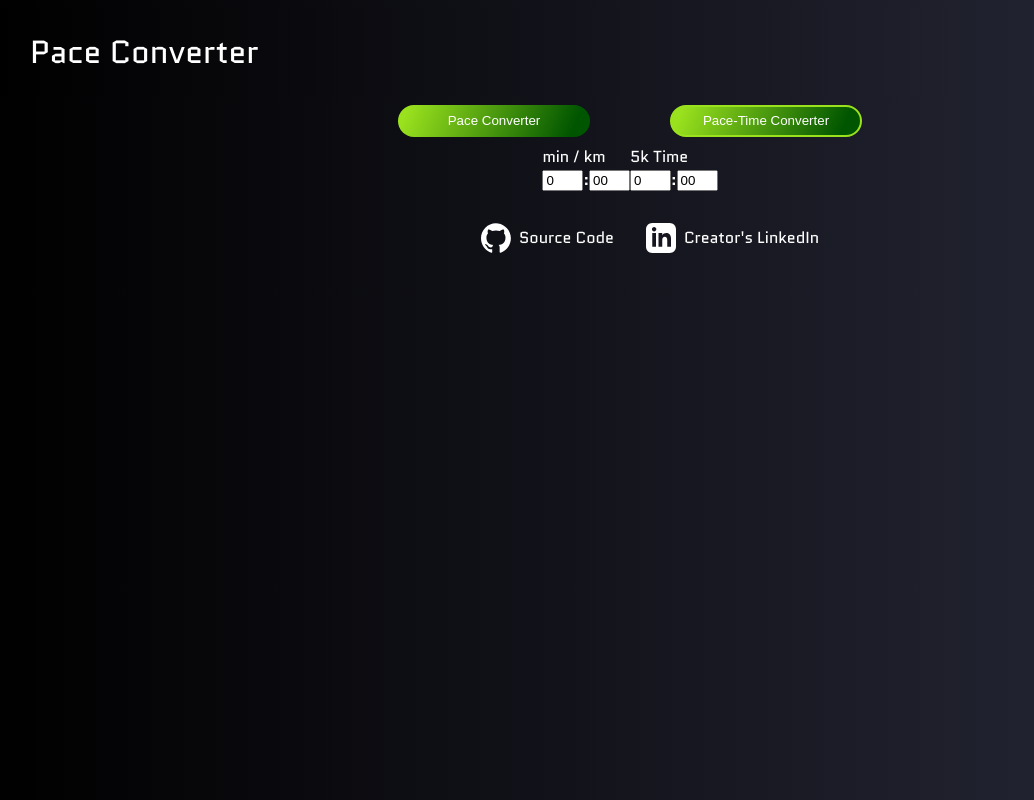
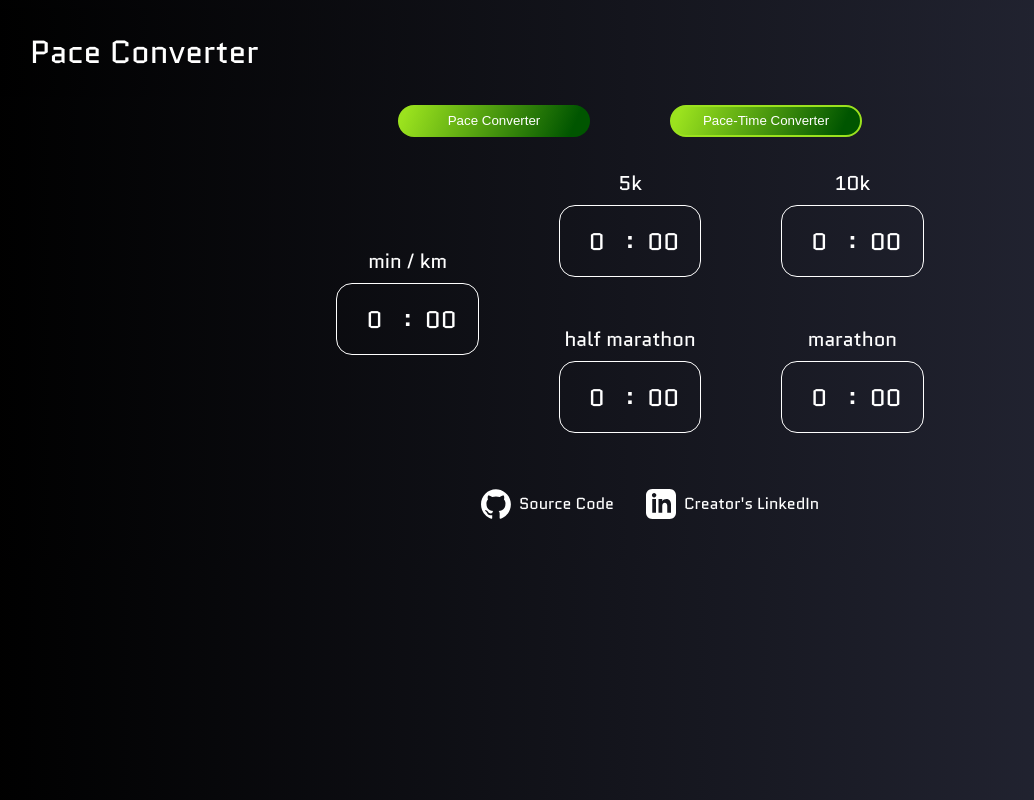
Before and after one commit to blsmxiu47/pace-converter, a React (Vite) app: page / in a window 1280 px wide. Both pictures are taken after a click on the button "Pace-Time Converter". Shown: the whole page, without its empty margins (10-1044 px from the left). Built offline with nearby package versions, Linux system fonts and the light colour scheme.

Commit message:
add calculations for 10k, half, marathon times

```diff
--- a/src/components/PaceTimeConverter.tsx
+++ b/src/components/PaceTimeConverter.tsx
@@ -5,13 +5,21 @@ import useDebounce from "../hooks/useDebounce"
 import { padZero, unpadZero, handleFocus } from "../utils/utils"
 
 // const KM_TO_MI = 0.62137119;
+const KM_TO_HM = 21.0975;
+const KM_TO_M = 42.195;
 const debounceDelay = 200;
 
 export default function PaceTimeConverter() {
     const [minPerKmMin, setMinPerKmMin] = useState<number>(0);
     const [minPerKmSec, setMinPerKmSec] = useState<number>(0);
-    const [timeMin, setTimeMin] = useState<number>(0);
-    const [timeSec, setTimeSec] = useState<number>(0);
+    const [fiveKTimeMin, setFiveKTimeMin] = useState<number>(0);
+    const [fiveKTimeSec, setFiveKTimeSec] = useState<number>(0);
+    const [tenKTimeMin, setTenKTimeMin] = useState<number>(0);
+    const [tenKTimeSec, setTenKTimeSec] = useState<number>(0);
+    const [halfMarathonTimeMin, setHalfMarathonTimeMin] = useState<number>(0);
+    const [halfMarathonTimeSec, setHalfMarathonTimeSec] = useState<number>(0);
+    const [marathonTimeMin, setMarathonTimeMin] = useState<number>(0);
+    const [marathonTimeSec, setMarathonTimeSec] = useState<number>(0);
 
     const [isKmSecValid, setIsKmSecValid] = useState(true);
     // const [isTimeSecValid, setIsTimeSecValid] = useState(true);
@@ -20,16 +28,25 @@ export default function PaceTimeConverter() {
 
     const debouncedMinPerKmMin = useDebounce(minPerKmMin, debounceDelay);
     const debouncedMinPerKmSec = useDebounce(minPerKmSec, debounceDelay);
-    // const debouncedTimeMin = useDebounce(timeMin, debounceDelay);
-    // const debouncedTimeSec = useDebounce(timeSec, debounceDelay);
+    // const debouncedfiveKTimeMin = useDebounce(fiveKTimeMin, debounceDelay);
+    // const debouncedfiveKTimeSec = useDebounce(fiveKTimeSec, debounceDelay);
 
     // min/km input changed
     useEffect(() => {
         if (source === 'km' && debouncedMinPerKmMin !== null && debouncedMinPerKmSec !== null && isKmSecValid) {
             const totalSecondsPerKm = debouncedMinPerKmMin * 60 + debouncedMinPerKmSec;
-            const totalSecondsTime = totalSecondsPerKm * 5; // TODO: this is just a constant for 5k for now. Make dynamic for the selected distance (5k, 10k, half marathon, marathon, etc.)
-            setTimeMin(Math.floor(totalSecondsTime / 60));
-            setTimeSec(Math.round(totalSecondsTime % 60));
+
+            setFiveKTimeMin(Math.floor(totalSecondsPerKm * 5 / 60));
+            setFiveKTimeSec(Math.round(totalSecondsPerKm * 5 % 60));
+
+            setTenKTimeMin(Math.floor(totalSecondsPerKm * 10 / 60));
+            setTenKTimeSec(Math.round(totalSecondsPerKm * 10 % 60));
+
+            setHalfMarathonTimeMin(Math.floor(totalSecondsPerKm * KM_TO_HM / 60));
+            setHalfMarathonTimeSec(Math.round(totalSecondsPerKm * KM_TO_HM % 60));
+
+            setMarathonTimeMin(Math.floor(totalSecondsPerKm * KM_TO_M / 60));
+            setMarathonTimeSec(Math.round(totalSecondsPerKm * KM_TO_M % 60));
         }
     }, [source, debouncedMinPerKmMin, debouncedMinPerKmSec, isKmSecValid]);
 
@@ -63,9 +80,17 @@ export default function PaceTimeConverter() {
         setMinPerKmSec(value);
     };
 
+    // array of timeMin and timeSec values to display
+    const timeValues = [
+        { label: '5k', timeMin: fiveKTimeMin, timeSec: fiveKTimeSec },
+        { label: '10k', timeMin: tenKTimeMin, timeSec: tenKTimeSec },
+        { label: 'half marathon', timeMin: halfMarathonTimeMin, timeSec: halfMarathonTimeSec },
+        { label: 'marathon', timeMin: marathonTimeMin, timeSec: marathonTimeSec },
+    ];
+
     return (
         <div className="converter">
-            <div className='inputs-row'>
+            <div className='input-group'>
                 <label>
                     min / km
                     <div className='time-input'>
@@ -93,15 +118,17 @@ export default function PaceTimeConverter() {
                     </div>
                 </label>
             </div>
-            <div className='inputs-row'>
+            <div className="inputs-grid">
+                {timeValues.map((time, i) => (
+                    <div className='input-group' key={i}>
                         <label>
-                    5k Time
+                            {time.label}
                             <div className='time-input'>
                                 <input
                                     type="number"
                                     pattern="\d{0,2}"
                                     className='input-value'
-                            value={unpadZero(timeMin)}
+                                    value={unpadZero(time.timeMin)}
                                     onFocus={handleFocus}
                                     // onChange={handleTimeSecChange}
                                     min={0}
@@ -112,7 +139,7 @@ export default function PaceTimeConverter() {
                                     type="number"
                                     pattern="\d{0,2}"
                                     className='input-value'
-                            value={padZero(timeSec)}
+                                    value={padZero(time.timeSec)}
                                     onFocus={handleFocus}
                                     // onChange={handleTimeSecChange}
                                     min={0}
@@ -121,6 +148,34 @@ export default function PaceTimeConverter() {
                             </div>
                         </label>
                     </div>
+                ))}
+                    {/* <label>
+                        5k Time
+                        <div className='time-input'>
+                            <input
+                                type="number"
+                                pattern="\d{0,2}"
+                                className='input-value'
+                                value={unpadZero(fiveKTimeMin)}
+                                onFocus={handleFocus}
+                                // onChange={handleTimeSecChange}
+                                min={0}
+                                max={99}
+                            />
+                            <span>:</span>
+                            <input
+                                type="number"
+                                pattern="\d{0,2}"
+                                className='input-value'
+                                value={padZero(fiveKTimeSec)}
+                                onFocus={handleFocus}
+                                // onChange={handleTimeSecChange}
+                                min={0}
+                                max={59}
+                            />
+                        </div>
+                    </label> */}
+            </div>
         </div>
     )
 }
```
Lines whose indentation alone changed are shown as unchanged.
